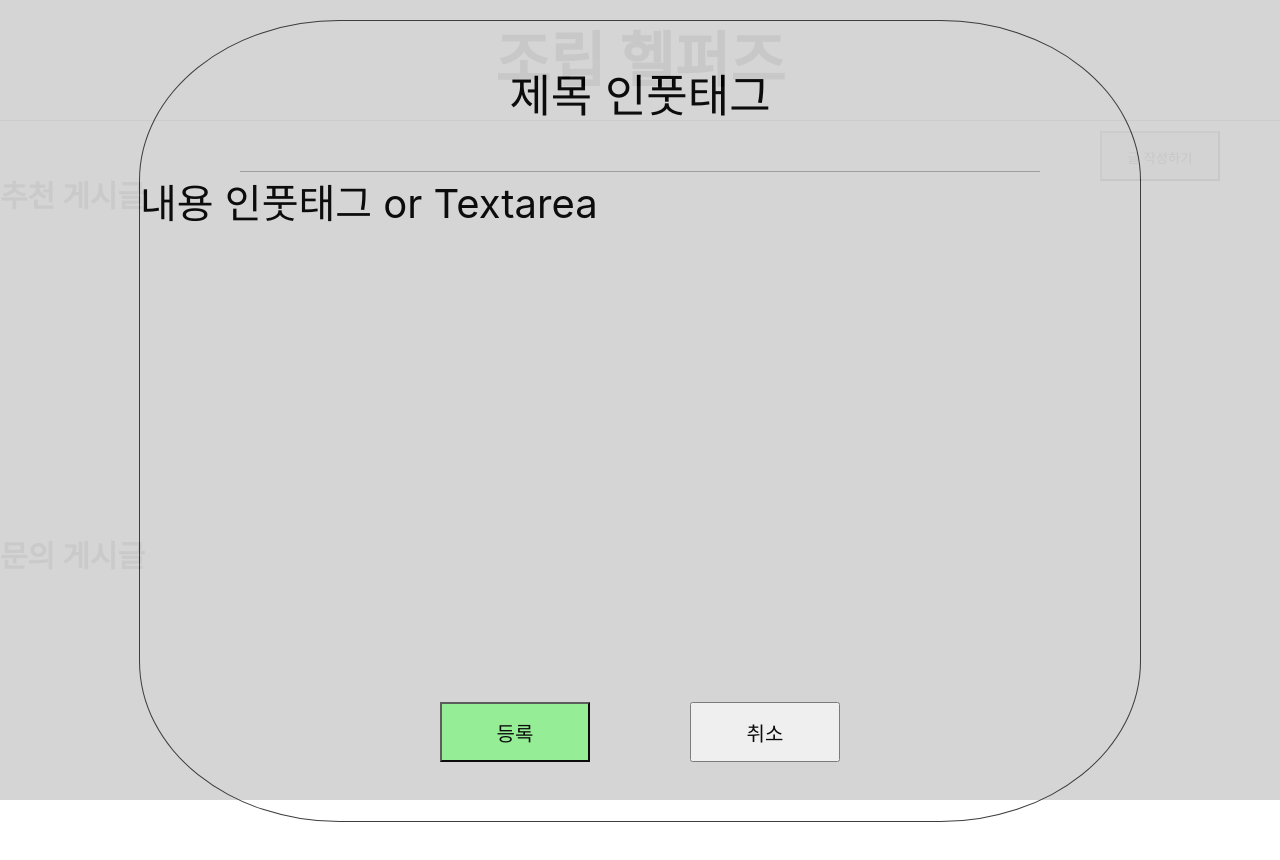
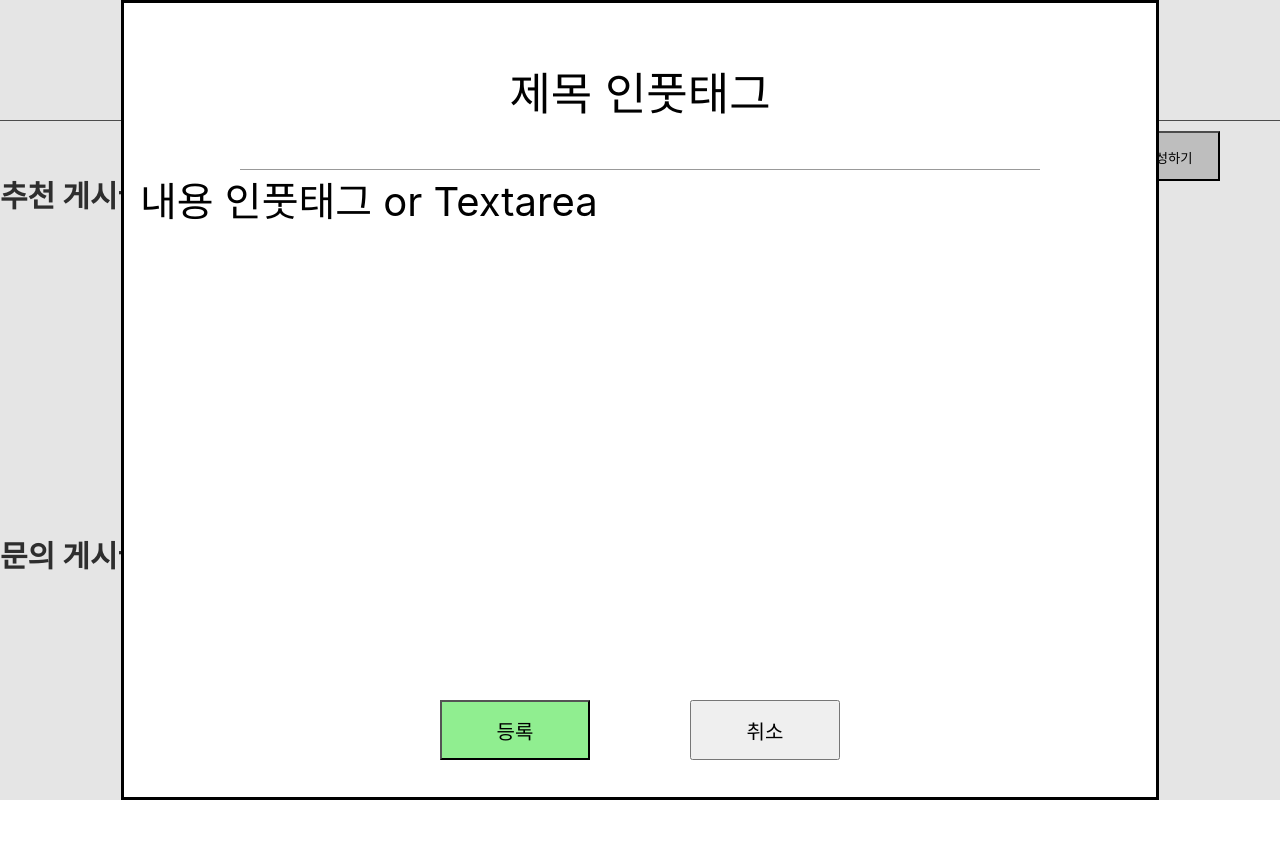
Before and after one commit to 1soo/ComposeHelpers, a React (Create React App) app: page / in a window 1280 px wide. Both pictures are taken after a click on the button "글 작성하기". Shown: the top 860 px of the page. Built offline with nearby package versions, Linux system fonts and the light colour scheme; the HTML template or start-up script is replaced by a standard one.

Commit message:
Modal -> Dialog태그

```diff
--- a/src/Post/PostModal.js
+++ b/src/Post/PostModal.js
@@ -1,4 +1,4 @@
-import React, { useState, useEffect } from "react";
+import React, { useState, useEffect, useRef } from "react";
 import styles from "./styles";
 
 function PostModal(props){
@@ -6,7 +6,10 @@ function PostModal(props){
     const [EditProcess, setEditProcess] = useState(false);
 
     const isCreate = props.isCreate;
+    const modalRef = useRef();
+
     useEffect(()=>{
+        modalRef.current.showModal();
         // 아이템 클릭 시
         if(props.item){
             document.querySelector('#itemTitle').innerHTML = props.item.title;
@@ -70,8 +73,7 @@ function PostModal(props){
     }
 
     return(
-        <div style={styles.modalContainer}>
-            <div style={styles.modalBox}>
+        <dialog ref={modalRef}>
             <div id="itemTitle" style={styles.modalTitle}></div>
             <div id="itemContent" style={styles.modalContent}></div>
             <div style={styles.modalBtnContainer}>
@@ -97,9 +99,7 @@ function PostModal(props){
                             </>
                 }
             </div>
-
-            </div>
-        </div>
+        </dialog>
     )
 }
 
--- a/src/Post/styles.js
+++ b/src/Post/styles.js
@@ -73,23 +73,6 @@ const styles = {
         lineHeight: "60px",
     },
     // 게시글 모달
-    modalContainer:{
-        position: "absolute",
-        left: "0",
-        top: "0",
-        zIndex: "100",
-        opacity: "0.95",
-        width: "100vw",
-        height: "100vh",
-        backgroundColor: "lightGray"
-    },
-    modalBox:{
-        width: "1000px",
-        height: "800px",
-        margin: "20px auto",
-        border: "1px solid #333",
-        borderRadius: "20%"
-    },
     modalTitle:{
         width: "800px",
         height: "150px",
```
Lines whose indentation alone changed are shown as unchanged.
